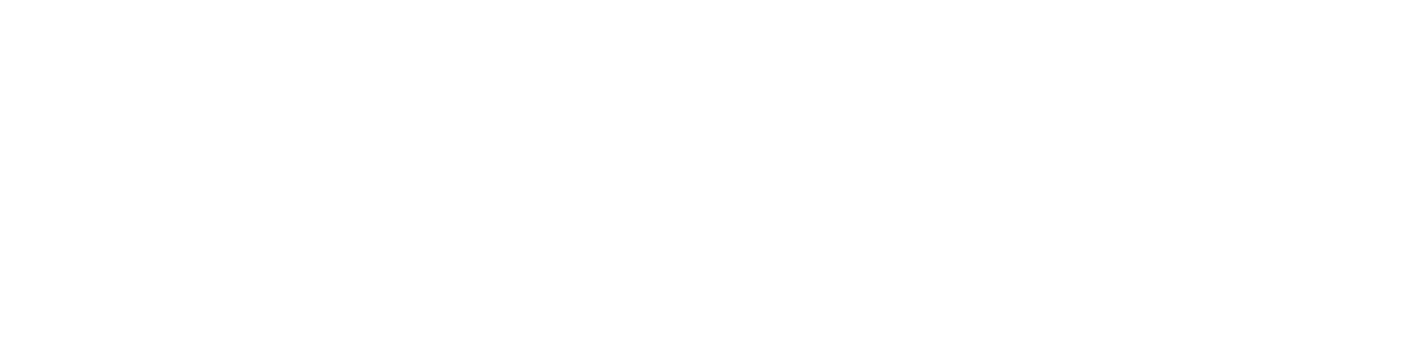
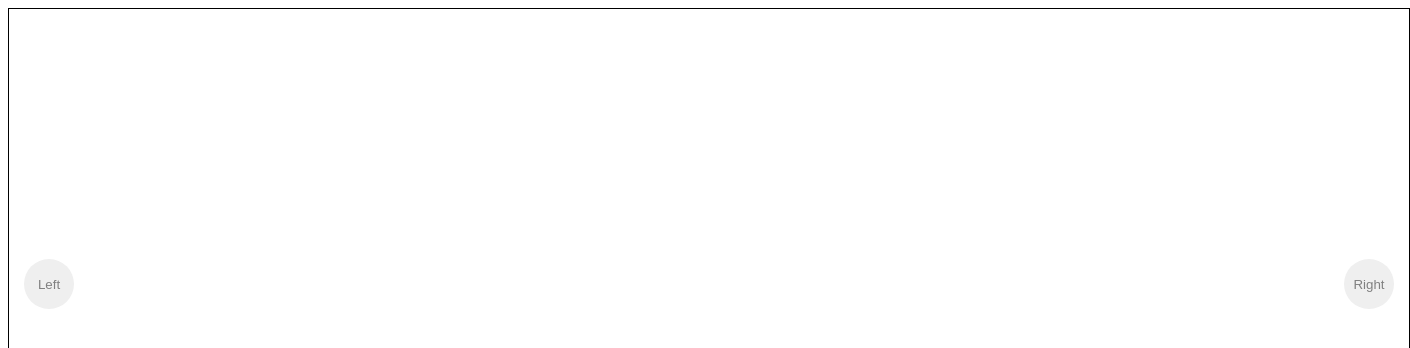
Before and after one commit to jaewoo-ahn/storybook, a React (Create React App) app: page / in a window 1280 px wide. Shown: the top 348 px of the page, 1410 px wide, since content can reach past the window. Built offline with nearby package versions, Linux system fonts and the light colour scheme.

Commit message:
add : silde

```diff
--- /dev/null
+++ b/src/components/CaroselSilde.js
@@ -0,0 +1,57 @@
+import React from "react";
+import {useState} from "react";
+import styled from "styled-components";
+
+function CaroselSilde() {
+  const [Issilde, SetisSilde] = useState(0);
+
+  const HandleRightChange = () => {
+    SetisSilde(Issilde + 1);
+  };
+
+  const HandleLeftChange = () => {
+    SetisSilde(Issilde - 1);
+  };
+  return (
+    <SildeWrapper>
+      <ButtonWrapper>
+        <SlideLeftButton>Left</SlideLeftButton>
+        <SlideRightButton>Right</SlideRightButton>
+      </ButtonWrapper>
+    </SildeWrapper>
+  );
+}
+
+export default CaroselSilde;
+
+const SildeWrapper = styled.div`
+  position: relative;
+  width: 1400px;
+  height: 500px;
+  border: 1px solid black;
+`;
+
+const ButtonWrapper = styled.div`
+  display: flex;
+  justify-content: space-around;
+`;
+const SlideRightButton = styled.button`
+  position: absolute;
+  width: 50px;
+  height: 50px;
+  border-radius: 100%;
+  border: none;
+  color: grey;
+  right: 15px;
+  top: 50%;
+`;
+const SlideLeftButton = styled.button`
+  position: absolute;
+  width: 50px;
+  height: 50px;
+  border-radius: 100%;
+  border: none;
+  color: grey;
+  left: 15px;
+  top: 50%;
+`;
--- a/src/index.js
+++ b/src/index.js
@@ -1,10 +1,11 @@
 import React from "react";
 import ReactDOM from "react-dom";
 import App from "./App";
+import CaroselSilde from "./components/CaroselSilde";
 
 ReactDOM.render(
   <React.StrictMode>
-    <App />
+    <CaroselSilde />
   </React.StrictMode>,
   document.getElementById("root")
 );
```
